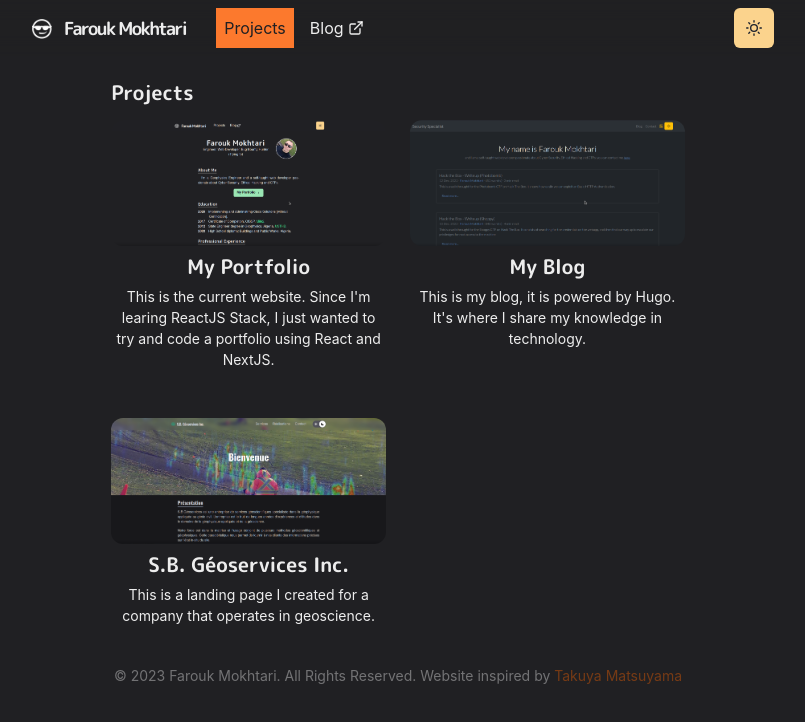
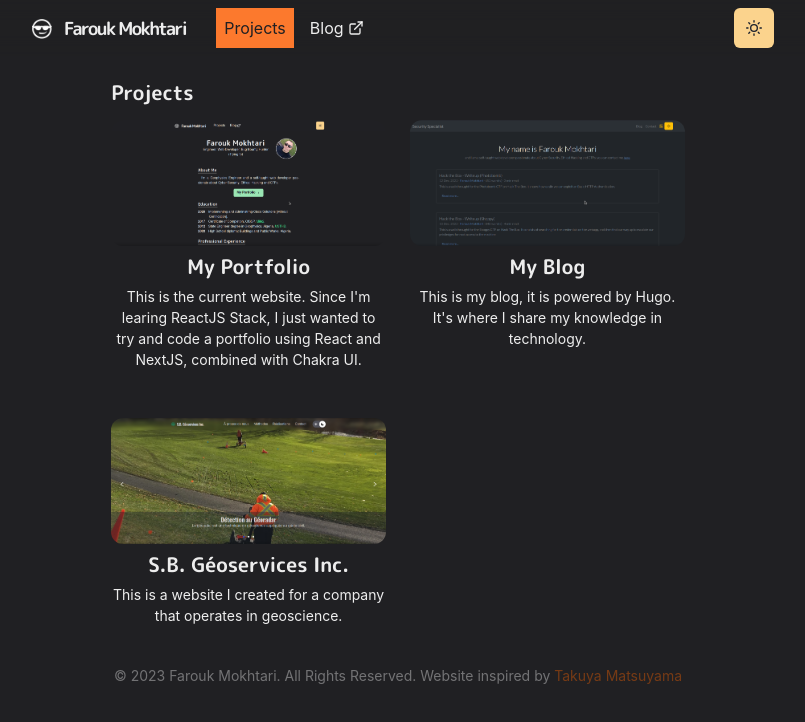
Before and after one commit to duncan-f/portfolio, a Next.js app: page /projects in a window 1280 px wide. Shown: the top 722 px of the page, without its empty margins (242-1047 px from the left). Built offline with nearby package versions, Linux system fonts and the light colour scheme.

Commit message:
updated project page

```diff
--- a/src/pages/projects.js
+++ b/src/pages/projects.js
@@ -25,7 +25,8 @@ const Projects = () => {
             thumbnail={portfolio}
           >
             This is the current website. Since I&apos;m learing ReactJS Stack,
-            I just wanted to try and code a portfolio using React and NextJS.
+            I just wanted to try and code a portfolio using React and NextJS,
+            combined with Chakra UI.
           </ProjectGridItem>
         </Section>
         <Section>
@@ -40,7 +41,7 @@ const Projects = () => {
             title="S.B. Géoservices Inc."
             thumbnail={geoservices}
           >
-            This is a landing page I created for a company that operates in
+            This is a website I created for a company that operates in
             geoscience.
           </ProjectGridItem>
         </Section>
```
Also changed, not shown: public/images/projects/geoservices.png.
